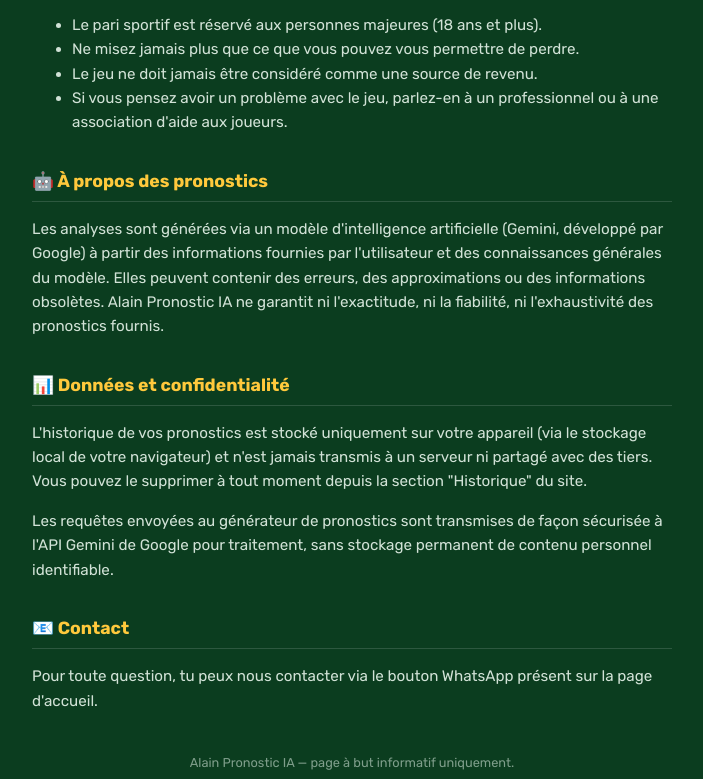
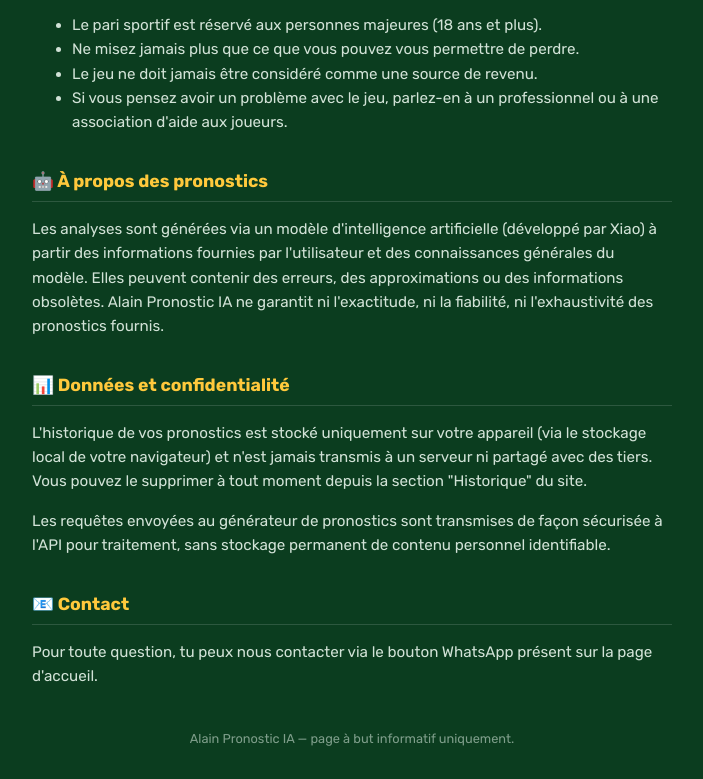
Before and after one commit to alaintech221-beep/Youtoiyt, a plain HTML site: page mentions-legales.html in a window 1280 px wide. Shown: the part 415-1194 px from the top of the page, without its empty margins (288-991 px from the left). Drawn offline with Linux system fonts and the light colour scheme.

Commit message:
Update AI model reference in legal mentions

```diff
--- a/mentions-legales.html
+++ b/mentions-legales.html
@@ -76,11 +76,11 @@
     </ul>
 
     <h2>🤖 À propos des pronostics</h2>
-    <p>Les analyses sont générées via un modèle d'intelligence artificielle (Gemini, développé par Google) à partir des informations fournies par l'utilisateur et des connaissances générales du modèle. Elles peuvent contenir des erreurs, des approximations ou des informations obsolètes. Alain Pronostic IA ne garantit ni l'exactitude, ni la fiabilité, ni l'exhaustivité des pronostics fournis.</p>
+    <p>Les analyses sont générées via un modèle d'intelligence artificielle (développé par Xiao) à partir des informations fournies par l'utilisateur et des connaissances générales du modèle. Elles peuvent contenir des erreurs, des approximations ou des informations obsolètes. Alain Pronostic IA ne garantit ni l'exactitude, ni la fiabilité, ni l'exhaustivité des pronostics fournis.</p>
 
     <h2>📊 Données et confidentialité</h2>
     <p>L'historique de vos pronostics est stocké uniquement sur votre appareil (via le stockage local de votre navigateur) et n'est jamais transmis à un serveur ni partagé avec des tiers. Vous pouvez le supprimer à tout moment depuis la section "Historique" du site.</p>
-    <p>Les requêtes envoyées au générateur de pronostics sont transmises de façon sécurisée à l'API Gemini de Google pour traitement, sans stockage permanent de contenu personnel identifiable.</p>
+    <p>Les requêtes envoyées au générateur de pronostics sont transmises de façon sécurisée à l'API pour traitement, sans stockage permanent de contenu personnel identifiable.</p>
 
     <h2>📧 Contact</h2>
     <p>Pour toute question, tu peux nous contacter via le bouton WhatsApp présent sur la page d'accueil.</p>
```
